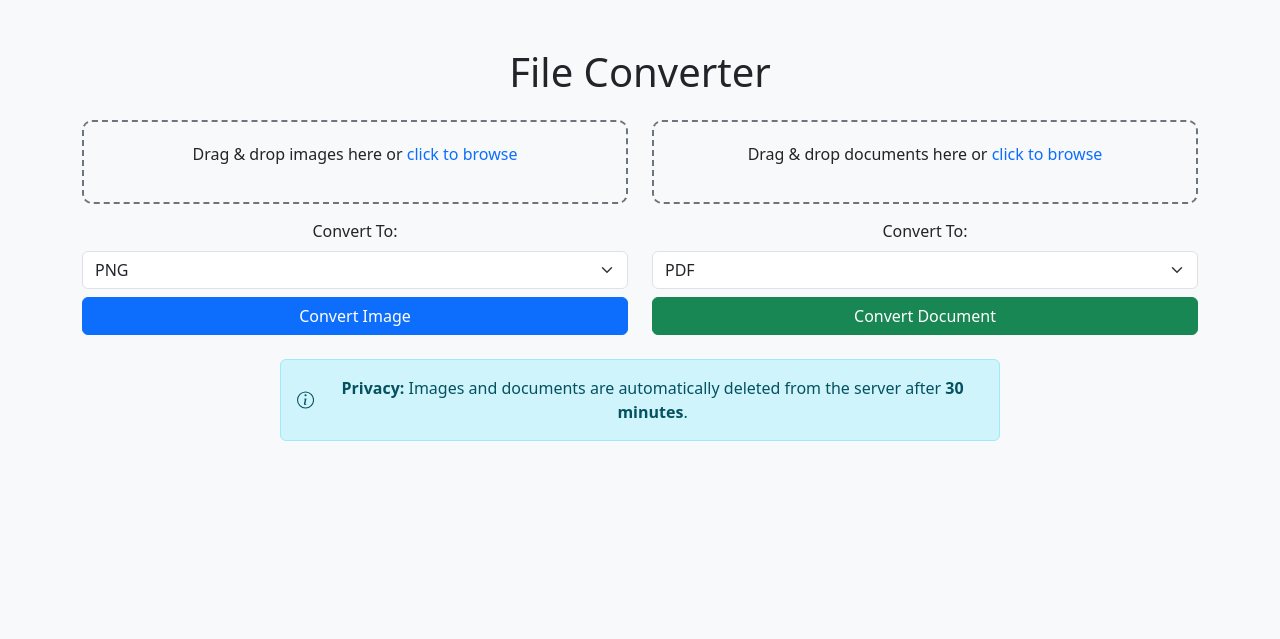
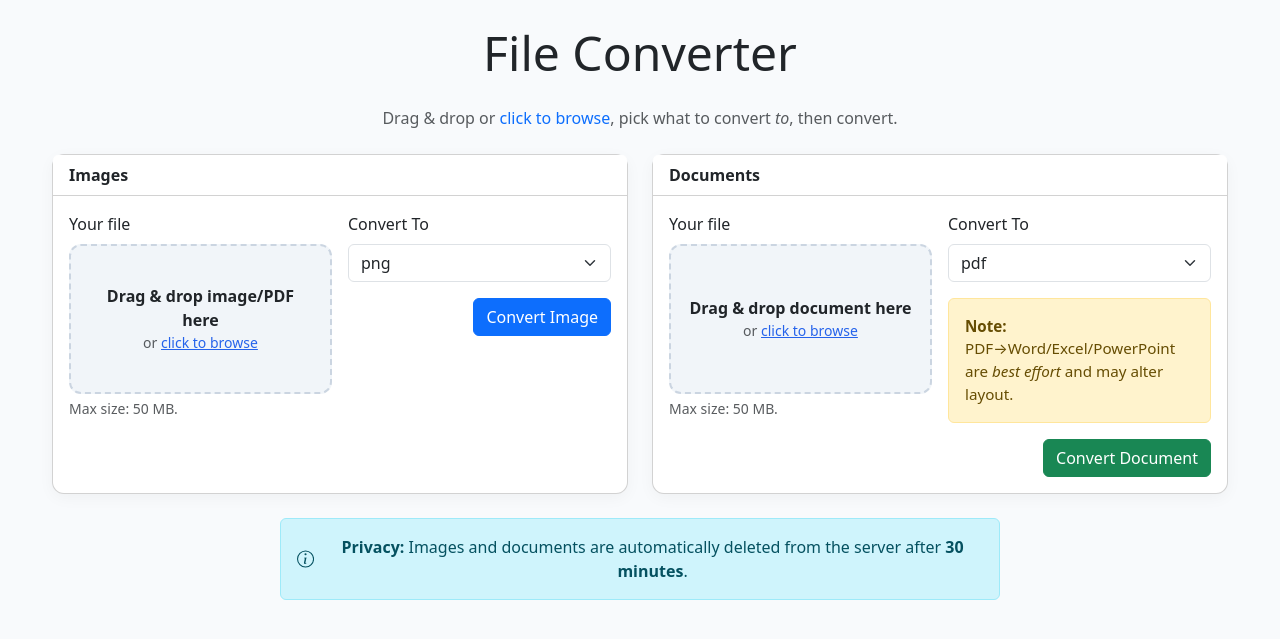
Before and after one commit to tre1322/convert-files, a FastAPI app: page / in a window 1280 px wide. Shown: the top 639 px of the page. Run offline with FastAPI, Linux system fonts and the light colour scheme; parts of the project's set-up code (start-up, migrations or seed data) failed here and were passed over.

Commit message:
Cards with headers, working browse/drag-drop, progress, real convert

```diff
--- a/static/app.js
+++ b/static/app.js
@@ -1,13 +1,11 @@
-// -------- accept filters for the hidden inputs --------
+// ---------- accept filters ----------
 function acceptForGroup(group) {
   if (group === 'image') {
     return [
-      '.png','.jpg','.jpeg','.tif','.tiff','.gif','.webp','.heic','.bmp','.ico','.avif','.pdf','.eps'
+      '.png','.jpg','.jpeg','.tif','.tiff','.gif','.webp','.heic','.bmp','.ico','.avif','.pdf'
     ].join(',');
   }
-  return [
-    '.pdf','.docx','.doc','.xlsx','.xls','.pptx','.ppt','.csv','.txt'
-  ].join(',');
+  return ['.pdf','.docx','.doc','.xlsx','.xls','.pptx','.ppt','.csv','.txt'].join(',');
 }
 
 function toExt(v) {
@@ -18,7 +16,7 @@ function toExt(v) {
   return v;
 }
 
-// -------- progress helpers --------
+// ---------- progress ----------
 function setupProgress(ids) {
   const wrap = document.getElementById(ids.wrap);
   const bar  = document.getElementById(ids.bar);
@@ -30,39 +28,43 @@ function setupProgress(ids) {
   return { show, hide, setDeterminate, setIndeterminate };
 }
 
-// -------- wire a dropzone to a hidden input --------
-function wireDropzone(zoneId, fileInputId, pickedId, accept) {
-  const zone = document.getElementById(zoneId);
-  const input = document.getElementById(fileInputId);
+// ---------- dropzone wiring ----------
+function wireDropzone({zoneId, browseId, inputId, pickedId, accept}) {
+  const zone   = document.getElementById(zoneId);
+  const browse = document.getElementById(browseId);
+  const input  = document.getElementById(inputId);
   const picked = document.getElementById(pickedId);
-  const chip = picked.querySelector('.file-chip');
 
   input.setAttribute('accept', accept);
 
-  // Click to open file dialog (works because input is rendered with 'visually-hidden')
-  zone.addEventListener('click', () => input.click());
+  // click to browse
+  const openDialog = () => input.click();
+  zone.addEventListener('click', openDialog);
+  browse.addEventListener('click', (e)=>{ e.stopPropagation(); openDialog(); });
 
-  input.addEventListener('change', () => {
-    if (!input.files || !input.files[0]) return;
-    chip.textContent = `${input.files[0].name} (${Math.round(input.files[0].size/1024)} KB)`;
-    picked.classList.remove('d-none');
-  });
+  // show selected filename
+  function showPicked() {
+    if (input.files && input.files[0]) {
+      picked.textContent = `${input.files[0].name} (${Math.round(input.files[0].size/1024)} KB)`;
+      picked.classList.remove('d-none');
+    }
+  }
+  input.addEventListener('change', showPicked);
 
-  // Drag & drop
-  zone.addEventListener('dragover', (e) => { e.preventDefault(); zone.classList.add('dragover'); });
-  zone.addEventListener('dragleave', () => zone.classList.remove('dragover'));
-  zone.addEventListener('drop', (e) => {
+  // drag & drop
+  zone.addEventListener('dragover', (e)=>{ e.preventDefault(); zone.classList.add('dragover'); });
+  zone.addEventListener('dragleave', ()=> zone.classList.remove('dragover'));
+  zone.addEventListener('drop', (e)=>{
     e.preventDefault(); zone.classList.remove('dragover');
     if (!e.dataTransfer.files.length) return;
     const dt = new DataTransfer();
     dt.items.add(e.dataTransfer.files[0]);
     input.files = dt.files;
-    chip.textContent = `${input.files[0].name} (${Math.round(input.files[0].size/1024)} KB)`;
-    picked.classList.remove('d-none');
+    showPicked();
   });
 }
 
-// -------- submit handler (backend auto-detects "from" type) --------
+// ---------- submit handler (server infers from_type) ----------
 function wireConverterForm(opts) {
   const form = document.getElementById(opts.formId);
   const toSel = document.getElementById(opts.toId);
@@ -75,7 +77,7 @@ function wireConverterForm(opts) {
   const copyBtn = opts.resultIds.copy ? document.getElementById(opts.resultIds.copy) : null;
 
   form.addEventListener('submit', (e) => {
-    e.preventDefault(); // ✅ use the event arg
+    e.preventDefault();
     if (!fileInp.files.length) { alert('Please choose or drop a file.'); return; }
 
     const fd = new FormData();
@@ -139,9 +141,9 @@ function wireConverterForm(opts) {
   });
 }
 
-// ---- wire everything ----
-wireDropzone('imgDrop', 'imgFile', 'imgPicked', acceptForGroup('image'));
-wireDropzone('docDrop', 'docFile', 'docPicked', acceptForGroup('doc'));
+// ----- wire everything -----
+wireDropzone({ zoneId:'imgDrop',  browseId:'imgBrowse',  inputId:'imgFile',  pickedId:'imgPicked', accept:acceptForGroup('image') });
+wireDropzone({ zoneId:'docDrop',  browseId:'docBrowse',  inputId:'docFile',  pickedId:'docPicked', accept:acceptForGroup('doc') });
 
 wireConverterForm({
   formId: 'imageForm',
--- a/templates/index.html
+++ b/templates/index.html
@@ -1,90 +1,148 @@
-<!DOCTYPE html>
+<!doctype html>
 <html lang="en">
 <head>
-  <meta charset="UTF-8" />
-  <meta name="viewport" content="width=device-width, initial-scale=1.0" />
+  <meta charset="utf-8" />
+  <meta name="viewport" content="width=device-width, initial-scale=1" />
   <title>File Converter</title>
   <link href="https://cdn.jsdelivr.net/npm/bootstrap@5.3.3/dist/css/bootstrap.min.css" rel="stylesheet" />
   <style>
-    body {
-      background-color: #f8f9fa;
-    }
-    .upload-section {
-      border: 2px dashed #6c757d;
-      border-radius: 10px;
-      padding: 20px;
+    body { background:#f8fafc; }
+    .card { border-radius: 12px; box-shadow: 0 4px 16px rgba(0,0,0,.04); }
+    .card-header { font-weight: 700; }
+    .dropzone {
+      border: 2px dashed #cbd5e1;
+      border-radius: .75rem;
+      background: #f1f5f9;
+      padding: 18px;
       text-align: center;
       cursor: pointer;
-      transition: background-color 0.2s ease;
-      height: 100%;
-      display: flex;
-      flex-direction: column;
-      justify-content: center;
+      transition: background .15s, border-color .15s;
+      min-height: 150px;
+      display: flex; flex-direction: column; justify-content: center;
     }
-    .upload-section.dragover {
-      background-color: #e9ecef;
-    }
-    .file-input {
-      display: none;
-    }
-    .upload-container {
-      display: flex;
-      flex-direction: column;
-      height: 100%;
-    }
-    .upload-options {
-      margin-top: 15px;
-    }
-    .equal-height {
-      display: flex;
-    }
+    .dropzone.dragover { background:#eef2ff; border-color:#6366f1; }
+    .browse-link { text-decoration: underline; color:#2563eb; cursor:pointer; }
+    .file-chip { display:inline-block; padding:.25rem .5rem; border-radius:999px; background:#e2e8f0; font-size:.9rem; margin-top:.5rem; }
+    .visually-hidden-input { position:absolute; width:1px; height:1px; padding:0; margin:-1px; overflow:hidden; clip:rect(0,0,0,0); border:0; }
+    @media (min-width: 992px){ .card-equal { height: 100%; } }
   </style>
 </head>
 <body>
-  <div class="container py-5">
-    <h1 class="text-center mb-4">File Converter</h1>
-    <div class="row equal-height g-4">
-      <!-- Images Section -->
-      <div class="col-md-6 d-flex">
-        <div class="upload-container w-100">
-          <div id="image-section" class="upload-section flex-grow-1">
-            <input type="file" id="imageInput" class="file-input" accept="image/*" />
-            <p>Drag & drop images here or <span class="text-primary">click to browse</span></p>
+  <div class="container py-4" style="max-width:1200px;">
+    <h1 class="display-5 text-center mb-4">File Converter</h1>
+    <p class="text-center text-muted mb-4">Drag & drop or <span class="text-primary">click to browse</span>, pick what to convert <em>to</em>, then convert.</p>
+
+    <div class="row g-4">
+      <!-- IMAGES -->
+      <div class="col-12 col-lg-6">
+        <form id="imageForm" class="card card-equal">
+          <div class="card-header bg-white">Images</div>
+          <div class="card-body">
+            <div class="row g-3 align-items-start">
+              <!-- Drop/Browse -->
+              <div class="col-md-6">
+                <label class="form-label">Your file</label>
+                <div id="imgDrop" class="dropzone">
+                  <div><strong>Drag & drop image/PDF here</strong></div>
+                  <div class="small text-muted">or <span id="imgBrowse" class="browse-link">click to browse</span></div>
+                  <div id="imgPicked" class="file-chip d-none"></div>
+                </div>
+                <!-- keep input rendered (visually hidden) so .click() works -->
+                <input id="imgFile" type="file" class="visually-hidden-input" />
+                <div class="form-text">Max size: 50 MB.</div>
+              </div>
+
+              <!-- Convert To + progress + button -->
+              <div class="col-md-6 d-flex flex-column">
+                <label class="form-label">Convert To</label>
+                <select id="imgTo" class="form-select">
+                  <optgroup label="Images">
+                    <option>png</option><option>jpg</option><option>jpeg</option>
+                    <option>webp</option><option>gif</option>
+                    <option>tif</option><option>tiff</option>
+                    <option>bmp</option><option>ico</option><option>avif</option>
+                  </optgroup>
+                  <optgroup label="PDF"><option>pdf</option></optgroup>
+                </select>
+
+                <div id="imgProgressWrap" class="d-none mt-3">
+                  <div class="progress" role="progressbar" aria-valuemin="0" aria-valuemax="100">
+                    <div id="imgProgressBar" class="progress-bar" style="width:0%">0%</div>
+                  </div>
+                  <div id="imgProgressText" class="small text-muted mt-1"></div>
+                </div>
+
+                <button class="btn btn-primary mt-3 align-self-end" type="submit">Convert Image</button>
+              </div>
+            </div>
           </div>
-          <div class="upload-options text-center">
-            <label for="imageFormat" class="form-label">Convert To:</label>
-            <select id="imageFormat" class="form-select">
-              <option value="png">PNG</option>
-              <option value="jpg">JPG</option>
-              <option value="webp">WEBP</option>
-              <option value="gif">GIF</option>
-            </select>
-            <button class="btn btn-primary mt-2 w-100" onclick="convertFile('image')">Convert Image</button>
+        </form>
+
+        <!-- Image result -->
+        <section id="imgResult" class="d-none my-3">
+          <div class="d-flex flex-wrap align-items-center gap-2">
+            <a id="imgDownloadLink" class="btn btn-success" download>Download</a>
+            <button id="imgCopyBtn" class="btn btn-outline-secondary d-none">Copy image to clipboard</button>
           </div>
-        </div>
+          <div class="mt-3">
+            <img id="imgPreview" class="img-fluid d-none" alt="Preview" />
+          </div>
+        </section>
       </div>
 
-      <!-- Documents Section -->
-      <div class="col-md-6 d-flex">
-        <div class="upload-container w-100">
-          <div id="document-section" class="upload-section flex-grow-1">
-            <input type="file" id="documentInput" class="file-input" accept=".pdf,.doc,.docx,.txt" />
-            <p>Drag & drop documents here or <span class="text-primary">click to browse</span></p>
+      <!-- DOCUMENTS -->
+      <div class="col-12 col-lg-6">
+        <form id="docForm" class="card card-equal">
+          <div class="card-header bg-white">Documents</div>
+          <div class="card-body">
+            <div class="row g-3 align-items-start">
+              <!-- Drop/Browse -->
+              <div class="col-md-6">
+                <label class="form-label">Your file</label>
+                <div id="docDrop" class="dropzone">
+                  <div><strong>Drag & drop document here</strong></div>
+                  <div class="small text-muted">or <span id="docBrowse" class="browse-link">click to browse</span></div>
+                  <div id="docPicked" class="file-chip d-none"></div>
+                </div>
+                <input id="docFile" type="file" class="visually-hidden-input" />
+                <div class="form-text">Max size: 50 MB.</div>
+              </div>
+
+              <!-- Convert To + progress + button -->
+              <div class="col-md-6 d-flex flex-column">
+                <label class="form-label">Convert To</label>
+                <select id="docTo" class="form-select">
+                  <option>pdf</option><option>word</option><option>excel</option>
+                  <option>powerpoint</option><option>text</option>
+                </select>
+
+                <div id="docProgressWrap" class="d-none mt-3">
+                  <div class="progress" role="progressbar" aria-valuemin="0" aria-valuemax="100">
+                    <div id="docProgressBar" class="progress-bar" style="width:0%">0%</div>
+                  </div>
+                  <div id="docProgressText" class="small text-muted mt-1"></div>
+                </div>
+
+                <div class="alert alert-warning mt-3 mb-0" role="alert" style="font-size:0.95rem">
+                  <strong>Note:</strong> PDF→Word/Excel/PowerPoint are <em>best effort</em> and may alter layout.
+                </div>
+
+                <button class="btn btn-success mt-3 align-self-end" type="submit">Convert Document</button>
+              </div>
+            </div>
           </div>
-          <div class="upload-options text-center">
-            <label for="documentFormat" class="form-label">Convert To:</label>
-            <select id="documentFormat" class="form-select">
-              <option value="pdf">PDF</option>
-              <option value="docx">DOCX</option>
-              <option value="txt">TXT</option>
-            </select>
-            <button class="btn btn-success mt-2 w-100" onclick="convertFile('document')">Convert Document</button>
+        </form>
+
+        <!-- Doc result -->
+        <section id="docResult" class="d-none my-3">
+          <div class="d-flex flex-wrap align-items-center gap-2">
+            <a id="docDownloadLink" class="btn btn-success" download>Download</a>
           </div>
-        </div>
+        </section>
       </div>
-    </div> <!-- end row -->
+    </div>
 
-    <!-- Data retention notice -->
+    <!-- Retention notice -->
     <div class="mt-4 text-center">
       <div class="alert alert-info d-inline-flex align-items-center gap-2 mb-0" role="status" style="max-width: 720px;">
         <svg xmlns="http://www.w3.org/2000/svg" width="18" height="18" fill="currentColor" class="bi bi-info-circle" viewBox="0 0 16 16" aria-hidden="true">
@@ -94,57 +152,8 @@
         <span><strong>Privacy:</strong> Images and documents are automatically deleted from the server after <strong>30 minutes</strong>.</span>
       </div>
     </div>
+  </div>
 
-  </div> <!-- end container -->
-
-  <script>
-    function setupUpload(sectionId, inputId) {
-      const section = document.getElementById(sectionId);
-      const input = document.getElementById(inputId);
-
-      section.addEventListener("click", () => input.click());
-
-      section.addEventListener("dragover", (e) => {
-        e.preventDefault();
-        section.classList.add("dragover");
-      });
-
-      section.addEventListener("dragleave", () => {
-        section.classList.remove("dragover");
-      });
-
-      section.addEventListener("drop", (e) => {
-        e.preventDefault();
-        section.classList.remove("dragover");
-        input.files = e.dataTransfer.files;
-      });
-
-      input.addEventListener("change", () => {
-        console.log(input.files[0].name + " selected");
-      });
-    }
-
-    function convertFile(type) {
-      let input, format;
-      if (type === "image") {
-        input = document.getElementById("imageInput");
-        format = document.getElementById("imageFormat").value;
-      } else {
-        input = document.getElementById("documentInput");
-        format = document.getElementById("documentFormat").value;
-      }
-
-      if (!input.files.length) {
-        alert("Please select a file first.");
-        return;
-      }
-
-      alert(`Converting ${input.files[0].name} to ${format.toUpperCase()}...`);
-      // TODO: Add backend upload + conversion request here
-    }
-
-    setupUpload("image-section", "imageInput");
-    setupUpload("document-section", "documentInput");
-  </script>
+  <script src="/static/app.js"></script>
 </body>
 </html>
```
